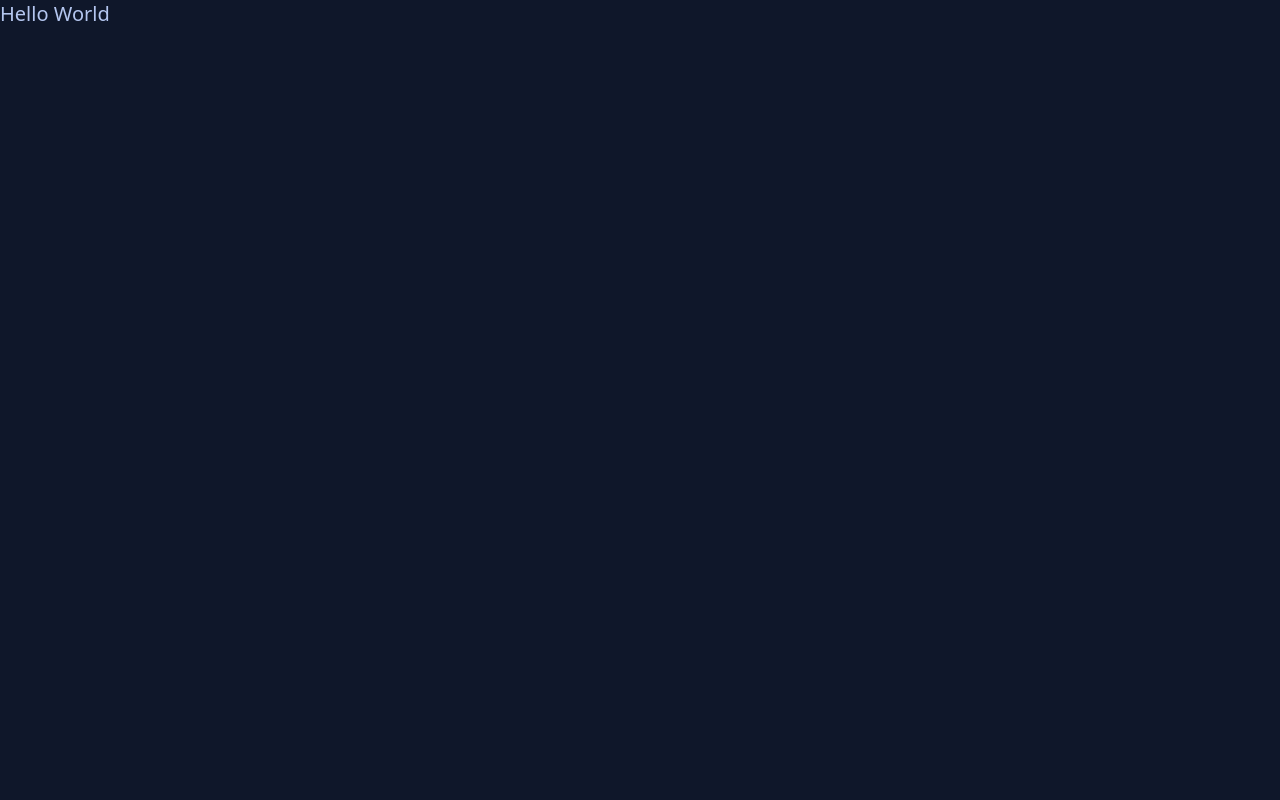
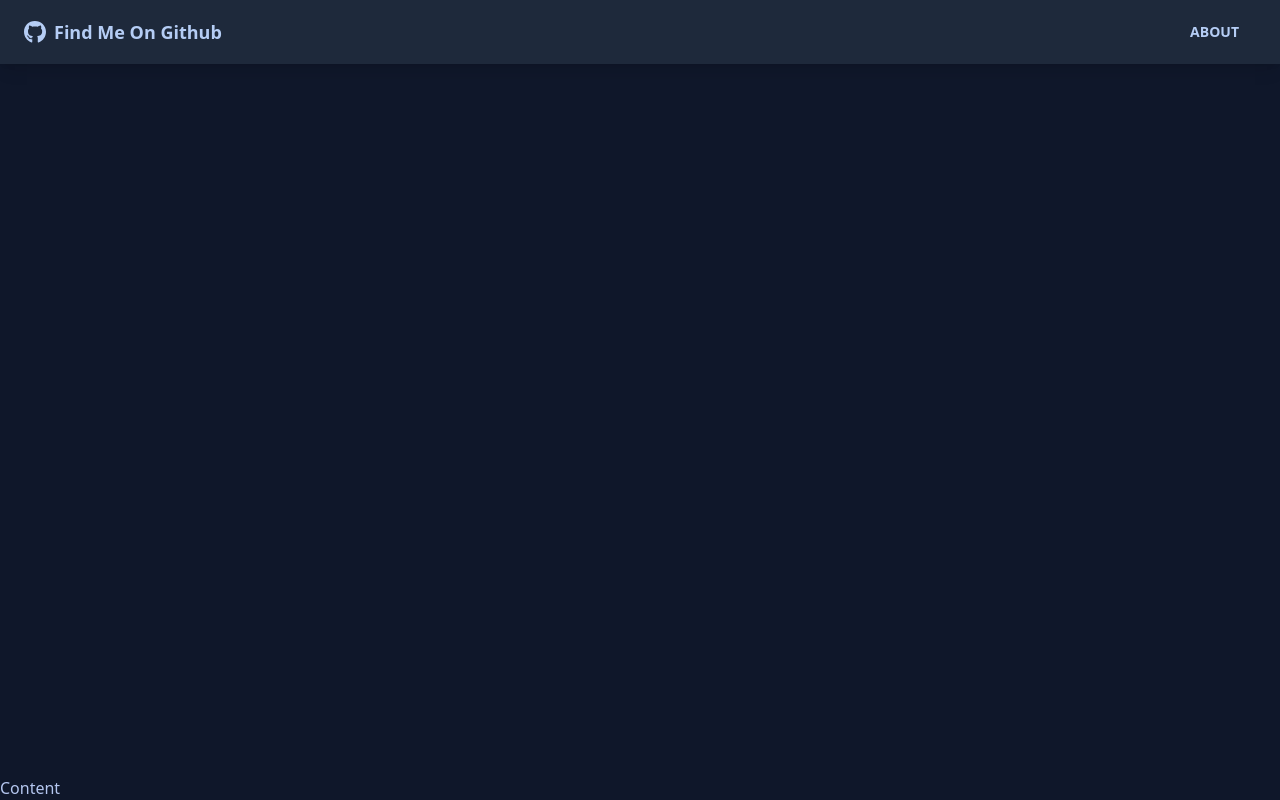
Before and after one commit to Thoma-K/Find-me-on-github, a React (Create React App) app: page / in a window 1280 px wide. Built offline with nearby package versions, Linux system fonts and the light colour scheme.

Commit message:
added Navbar component+Router+ReactIcons

```diff
--- a/package.json
+++ b/package.json
@@ -9,6 +9,8 @@
     "daisyui": "^2.17.0",
     "react": "^18.2.0",
     "react-dom": "^18.2.0",
+    "react-icons": "^4.4.0",
+    "react-router-dom": "^6.3.0",
     "react-scripts": "5.0.1",
     "web-vitals": "^2.1.4"
   },
--- a/src/App.js
+++ b/src/App.js
@@ -1,9 +1,14 @@
+import { BrowserRouter as Router, Route} from 'react-router-dom';
+import Navbar from './components/layout/Navbar';
 
 function App() {
   return (
-    <div>
-      <h1 className='text-xl'>Hello World</h1>
-    </div>
+    <Router>
+     <div className="flex flex-col justify-between h-screen">
+      <Navbar />
+      <main>Content</main>
+     </div>
+    </Router>
   );
 }
 
--- /dev/null
+++ b/src/components/layout/Navbar.jsx
@@ -0,0 +1,34 @@
+import { FaGithub } from 'react-icons/fa';
+import { Link } from 'react-router-dom';
+import PropTypes from 'prop-types';
+
+const Navbar = ({title}) => {
+  return (
+    <nav className='navbar mb-12 shadow-lg bg-neutral text-neutral-content'>
+      <div className="container mx-auto">
+        <div className="flex-none px-2 mx-2">
+          <FaGithub className='inline pr-2 text-3xl' />
+          <Link to='/' className='text-lg font-bold align-middle'>
+          {title}
+          </Link>
+        </div>
+        <div className="flex-1 px-2 mx-2">
+          <div className="flex justify-end">
+            <Link to='/' className='btn btn-ghost byn-sm rounded-btn'>
+              About
+            </Link>
+          </div>
+        </div>
+      </div>
+    </nav>
+  )
+}
+
+Navbar.defaultProps = {
+  title: 'Find Me On Github',
+}
+
+Navbar.propTypes = {
+  title: PropTypes.string,
+}
+export default Navbar
```
Also changed, not shown: 1 other file (tests, documents, lock files or other folders).
